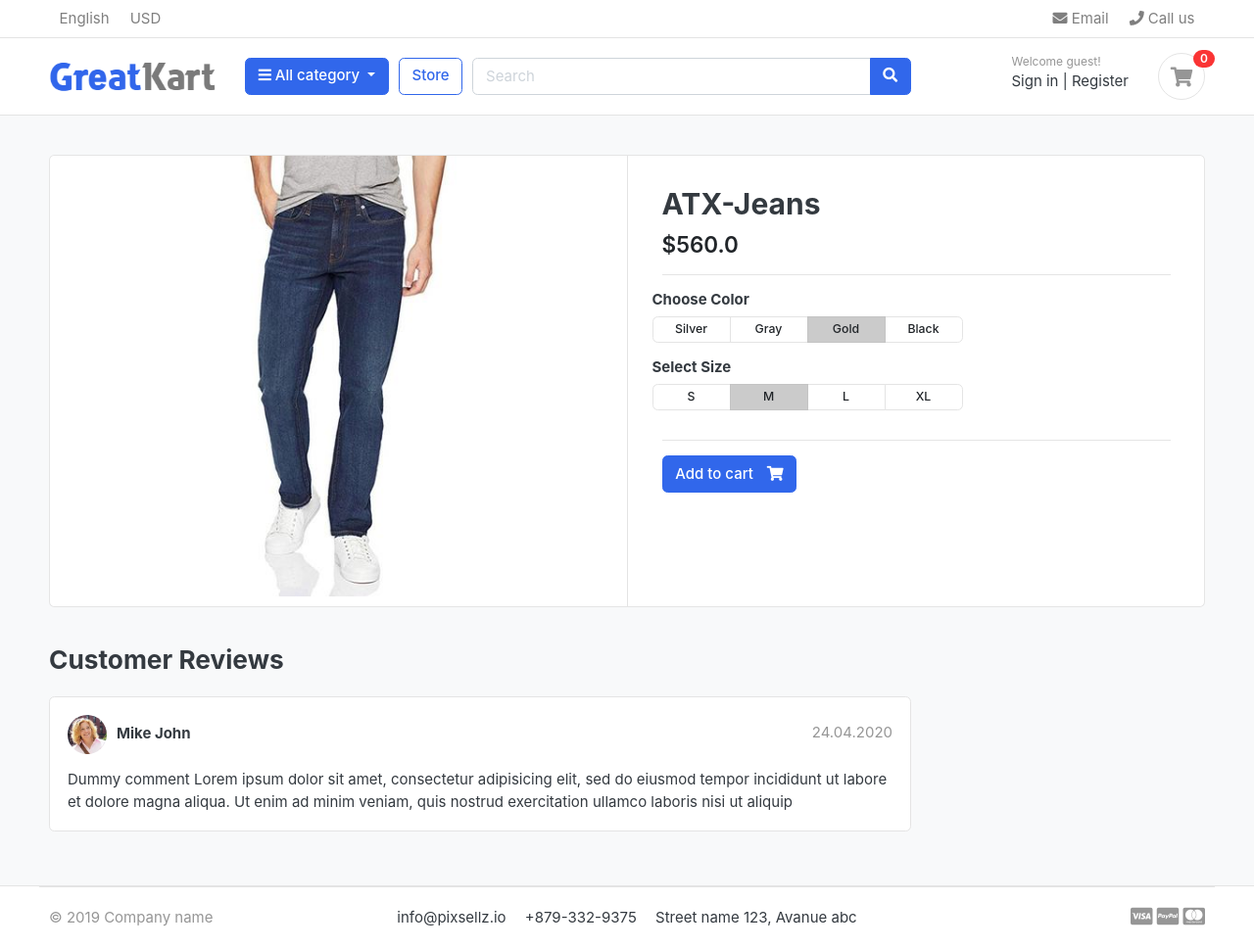
After one commit to wahid09/django-ecommerce, a Django app: a page that uses templates/partials/header.html in a window 1280 px wide. The commit adds this page. Shown: the whole page at 98% size. Run offline with Django 3.2, Linux system fonts and the light colour scheme; data comes from the database, SQL or seed files in the repository; both versions use the stored data as it was after the commit; some libraries are stand-ins or nearby versions; some web fonts are replaced.

Commit message:
product detail done

```diff
--- /dev/null
+++ b/category/context_processors.py
@@ -0,0 +1,6 @@
+from .models import Category
+
+
+def manu_links(request):
+    links = Category.objects.all().filter(is_active=True)
+    return dict(links=links)
--- a/category/models.py
+++ b/category/models.py
@@ -1,4 +1,5 @@
 from django.db import models
+from django.urls import reverse
 
 # Create your models here.
 
@@ -16,5 +17,8 @@ class Category(models.Model):
         verbose_name = 'category'
         verbose_name_plural = 'caregories'
 
+    def get_url(self):
+        return reverse('store:products_by_category', args=[self.slug])
+
     def __str__(self):
         return self.category_name
--- a/ecommerce/settings.py
+++ b/ecommerce/settings.py
@@ -58,6 +58,7 @@ TEMPLATES = [
                 'django.template.context_processors.request',
                 'django.contrib.auth.context_processors.auth',
                 'django.contrib.messages.context_processors.messages',
+                'category.context_processors.manu_links',
             ],
         },
     },
--- a/store/models.py
+++ b/store/models.py
@@ -1,5 +1,6 @@
 from django.db import models
 from category.models import Category
+from django.urls import reverse
 
 # Create your models here.
 
@@ -16,5 +17,8 @@ class Product(models.Model):
     created_at = models.DateTimeField(auto_now_add=True)
     updated_at = models.DateTimeField(auto_now=True)
 
+    def get_url(self):
+        return reverse('store:product_detail', args=[self.category.slug, self.slug])
+
     def __str__(self):
         return self.product_name
--- a/store/urls.py
+++ b/store/urls.py
@@ -7,5 +7,6 @@ app_name = 'store'
 
 urlpatterns = [
     path('', views.store, name='store'),
-    path('<slug:category_slug>/', views.store, name='products_by_category')
+    path('<slug:category_slug>/', views.store, name='products_by_category'),
+    path('<slug:category_slug>/<slug:product_slug>/', views.product_detail, name='product_detail')
 ]
--- a/store/views.py
+++ b/store/views.py
@@ -22,5 +22,13 @@ def store(request, category_slug=None):
     }
     return render(request, 'store/store.html', context)
 
-def categoryProduct(request):
-    pass
+
+def product_detail(request, category_slug=None, product_slug=None):
+    try:
+        single_product = Product.objects.get(category__slug=category_slug, slug=product_slug)
+    except Exception as e:
+        raise e
+    context = {
+        'single_product': single_product,
+    }
+    return render(request, 'store/product_detail.html', context)
--- a/templates/master/home.html
+++ b/templates/master/home.html
@@ -6,7 +6,7 @@
     <div class="container">
 
         <div class="intro-banner-wrap">
-            <img src="{% static 'front/images/banners/1.jpg' %}" class="img-fluid rounded">
+            <img src="{% static 'front/images/banners/cover.jpg' %}" class="img-fluid rounded">
         </div>
 
     </div> <!-- container //  -->
@@ -17,7 +17,7 @@
     <div class="container">
 
         <header class="section-heading">
-            <a href="#" class="btn btn-outline-primary float-right">See all</a>
+            <a href="{% url 'store:store' %}" class="btn btn-outline-primary float-right">See all</a>
             <h3 class="section-title">Popular products</h3>
         </header><!-- sect-heading -->
 
@@ -28,7 +28,7 @@
                 <div class="card card-product-grid">
                     <a href="./product-detail.html" class="img-wrap"> <img src="{{ product.images.url }}"> </a>
                     <figcaption class="info-wrap">
-                        <a href="./product-detail.html" class="title">{{ product.product_name}}</a>
+                        <a href="{{ product.get_url }}" class="title">{{ product.product_name}}</a>
                         <div class="price mt-1">${{ product.price }}</div> <!-- price-wrap.// -->
                     </figcaption>
                 </div>
--- a/templates/partials/header.html
+++ b/templates/partials/header.html
@@ -28,7 +28,7 @@
         <div class="container">
             <div class="row align-items-center">
                 <div class="col-lg-2 col-md-3 col-6">
-                    <a href="/" class="brand-wrap">
+                    <a href="{% url 'home' %}" class="brand-wrap">
                         <img class="logo" src="{% static 'front/images/logo.png' %}">
                     </a> <!-- brand-wrap.// -->
                 </div>
@@ -38,12 +38,9 @@
                             <i class="fa fa-bars"></i> All category
                         </button>
                         <div class="dropdown-menu">
-                            <a class="dropdown-item" href="#">Machinery / Mechanical Parts / Tools </a>
-                            <a class="dropdown-item" href="#">Consumer Electronics / Home Appliances </a>
-                            <a class="dropdown-item" href="#">Auto / Transportation</a>
-                            <a class="dropdown-item" href="#">Apparel / Textiles / Timepieces </a>
-                            <a class="dropdown-item" href="#">Home & Garden / Construction / Lights </a>
-                            <a class="dropdown-item" href="#">Beauty & Personal Care / Health </a>
+                            {% for link in links %}
+                            <a class="dropdown-item" href="{{ link.get_url }}">{{ link.category_name }}</a>
+                            {% endfor %}
                         </div>
                     </div>  <!-- category-wrap.// -->
                 </div> <!-- col.// -->
--- /dev/null
+++ b/templates/store/product_detail.html
@@ -0,0 +1,119 @@
+{% extends 'base.html' %}
+{% load static %}
+{% block title %}Store{% endblock %}
+{% block body_block%}
+<section class="section-content padding-y bg">
+<div class="container">
+
+<!-- ============================ COMPONENT 1 ================================= -->
+<div class="card">
+	<div class="row no-gutters">
+		<aside class="col-md-6">
+<article class="gallery-wrap">
+	<div class="img-big-wrap">
+	   <a href="#"><img src="{{ single_product.images.url }}"></a>
+	</div> <!-- img-big-wrap.// -->
+
+</article> <!-- gallery-wrap .end// -->
+		</aside>
+		<main class="col-md-6 border-left">
+<article class="content-body">
+
+<h2 class="title">{{ single_product.product_name }}</h2>
+
+<div class="mb-3">
+	<var class="price h4">${{ single_product.price }}</var>
+</div>
+
+<p>{{ single_product.description }}</p>
+
+
+<hr>
+	<div class="row">
+		<div class="item-option-select">
+			<h6>Choose Color</h6>
+			<div class="btn-group btn-group-sm btn-group-toggle" data-toggle="buttons">
+			  <label class="btn btn-light">
+			    <input type="radio" name="radio_color"> Silver
+			  </label>
+			  <label class="btn btn-light">
+			    <input type="radio" name="radio_color" > Gray
+			  </label>
+			  <label class="btn btn-light active">
+			    <input type="radio" name="radio_color checked"> Gold
+			  </label>
+			  <label class="btn btn-light">
+			    <input type="radio" name="radio_color"> Black
+			  </label>
+			</div>
+		</div>
+	</div> <!-- row.// -->
+	<div class="row">
+		<div class="item-option-select">
+			<h6>Select Size</h6>
+			<div class="btn-group btn-group-sm btn-group-toggle" data-toggle="buttons">
+			  <label class="btn btn-light">
+			    <input type="radio" name="radio_color"> S
+			  </label>
+			  <label class="btn btn-light active">
+			    <input type="radio" name="radio_color" checked> M
+			  </label>
+			  <label class="btn btn-light">
+			    <input type="radio" name="radio_color"> L
+			  </label>
+			  <label class="btn btn-light">
+			    <input type="radio" name="radio_color"> XL
+			  </label>
+			</div>
+		</div>
+	</div> <!-- row.// -->
+	<hr>
+    {% if single_product.stock <= 0 %}
+    <h5 class="text-danger">Out of Stock</h5>
+    {% else %}
+	<a href="./product-detail.html" class="btn  btn-primary"> <span class="text">Add to cart</span> <i class="fas fa-shopping-cart"></i>  </a>
+    {% endif %}
+</article> <!-- product-info-aside .// -->
+		</main> <!-- col.// -->
+	</div> <!-- row.// -->
+</div> <!-- card.// -->
+<!-- ============================ COMPONENT 1 END .// ================================= -->
+
+<br>
+
+<div class="row">
+			<div class="col-md-9">
+
+	<header class="section-heading">
+		<h3>Customer Reviews </h3>
+
+	</header>
+
+	<article class="box mb-3">
+		<div class="icontext w-100">
+			<img src="./images/avatars/avatar1.jpg" class="img-xs icon rounded-circle">
+			<div class="text">
+				<span class="date text-muted float-md-right">24.04.2020 </span>
+				<h6 class="mb-1">Mike John </h6>
+
+			</div>
+		</div> <!-- icontext.// -->
+		<div class="mt-3">
+			<p>
+				Dummy comment Lorem ipsum dolor sit amet, consectetur adipisicing elit, sed do eiusmod
+				tempor incididunt ut labore et dolore magna aliqua. Ut enim ad minim veniam,
+				quis nostrud exercitation ullamco laboris nisi ut aliquip
+			</p>
+		</div>
+	</article>
+
+
+
+	</div> <!-- col.// -->
+</div> <!-- row.// -->
+
+
+</div> <!-- container .//  -->
+</section>
+<!-- ========================= SECTION CONTENT END// ========================= -->
+{% endblock %}
```
Also changed, not shown: templates/store/store.html (+5 -9 lines), db.sqlite3, static/front/images/banners/cover.jpg (added).
